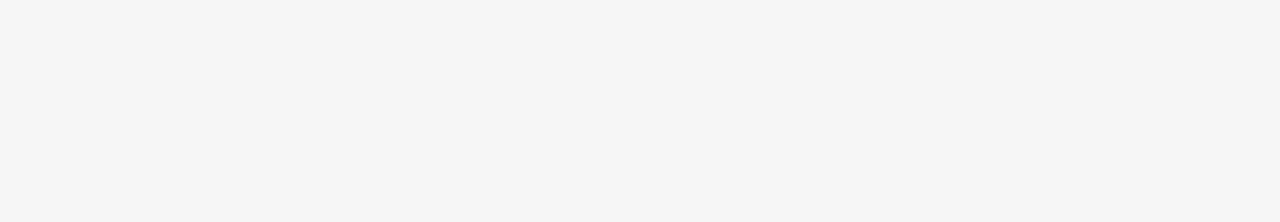
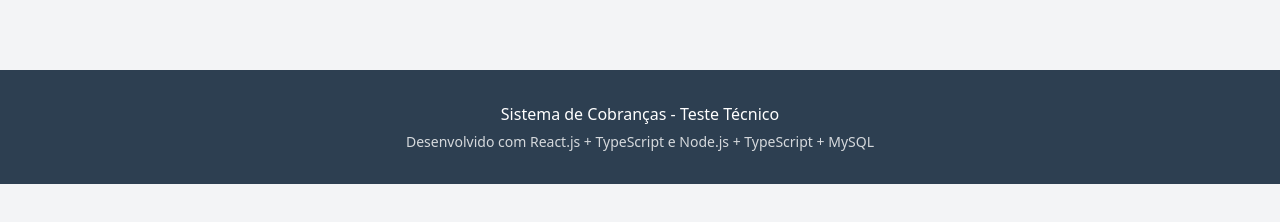
Before and after one commit to Carlos-CSI/teste-estagio-imovel-pay, a React (Vite) app in the folder frontend/: page / in a window 1280 px wide. Shown: the part 460-682 px from the top of the page. Built offline with nearby package versions, Linux system fonts and the light colour scheme; no server answers.

Commit message:
feat: add footer component

```diff
--- a/frontend/src/App.tsx
+++ b/frontend/src/App.tsx
@@ -4,6 +4,7 @@ import type { DebtCreate } from "./types";
 import Header from "./components/header";
 import DebtList from "./components/debtList";
 import CreateDebtButton from "./components/createDebt";
+import Footer from "./components/footer";
 
 export default function App() {
   const [refreshList, setRefreshList] = useState<number>(0);
@@ -36,6 +37,8 @@ export default function App() {
           <DebtList refreshList={refreshList} />
         </div>
       </main>
+
+      <Footer />
     </>
   );
 }
--- /dev/null
+++ b/frontend/src/components/footer.tsx
@@ -0,0 +1,12 @@
+export default function Footer() {
+  return (
+    <footer className="bg-background mt-14 py-8 text-center text-white">
+      <div className="mx-auto max-w-7xl space-y-1.5">
+        <p>Sistema de Cobranças - Teste Técnico</p>
+        <p className="text-sm opacity-80">
+          Desenvolvido com React.js + TypeScript e Node.js + TypeScript + MySQL
+        </p>
+      </div>
+    </footer>
+  );
+}
--- a/frontend/src/index.css
+++ b/frontend/src/index.css
@@ -5,6 +5,7 @@
   --primary-foreground: oklch(56% 0.16 272);
   --secondary: oklch(70% 0.02 202);
   --secondary-foreground: oklch(62% 0.02 203);
+  --background: oklch(36% 0.04 249);
 
   --expired: oklch(63% 0.19 29);
   --pending: oklch(52% 0.1 85);
@@ -26,6 +27,7 @@
   --color-primary-foreground: var(--primary-foreground);
   --color-secondary: var(--secondary);
   --color-secondary-foreground: var(--secondary-foreground);
+  --color-background: var(--background);
 
   --color-expired: var(--expired);
   --color-pending: var(--pending);
```
